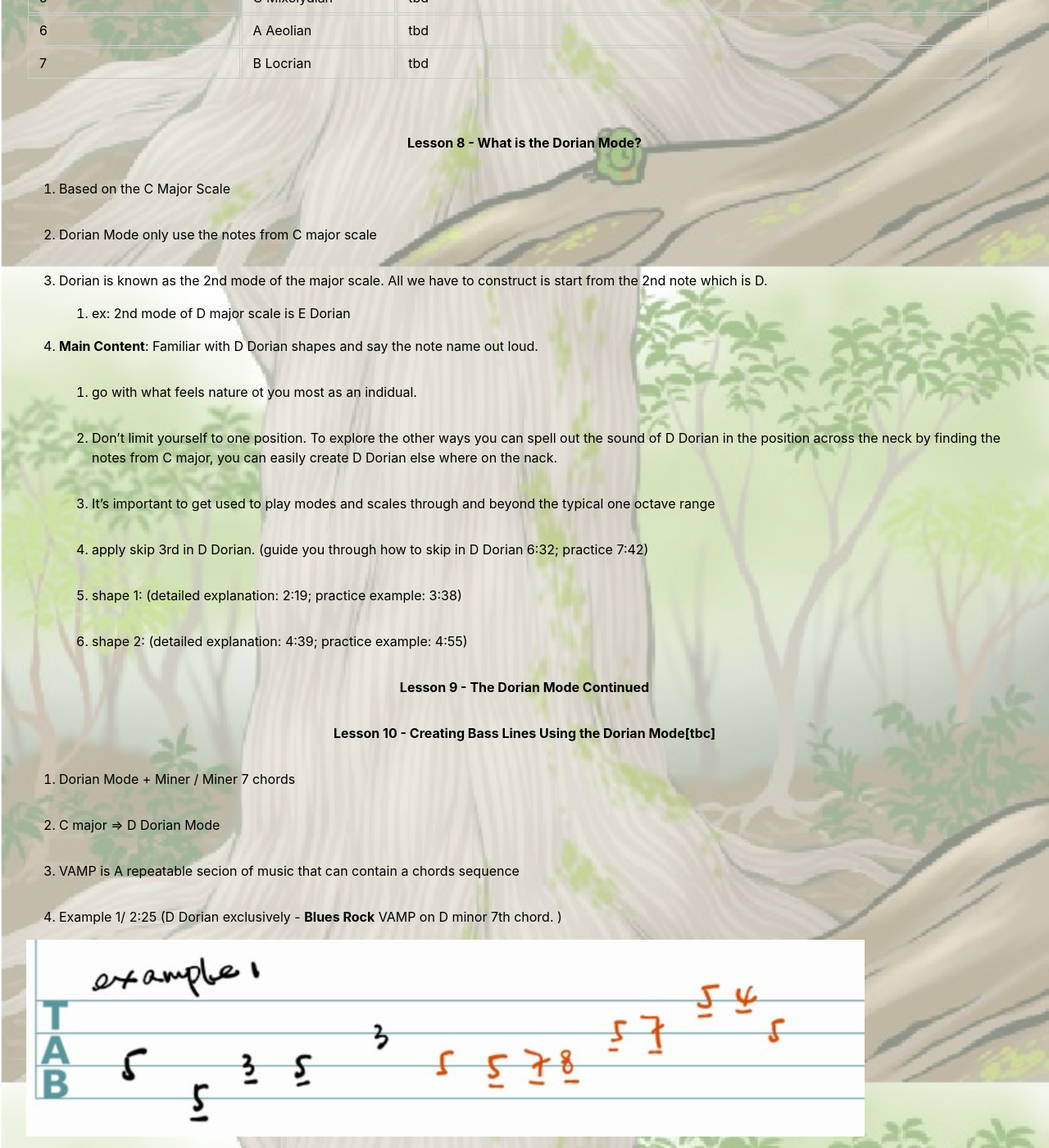
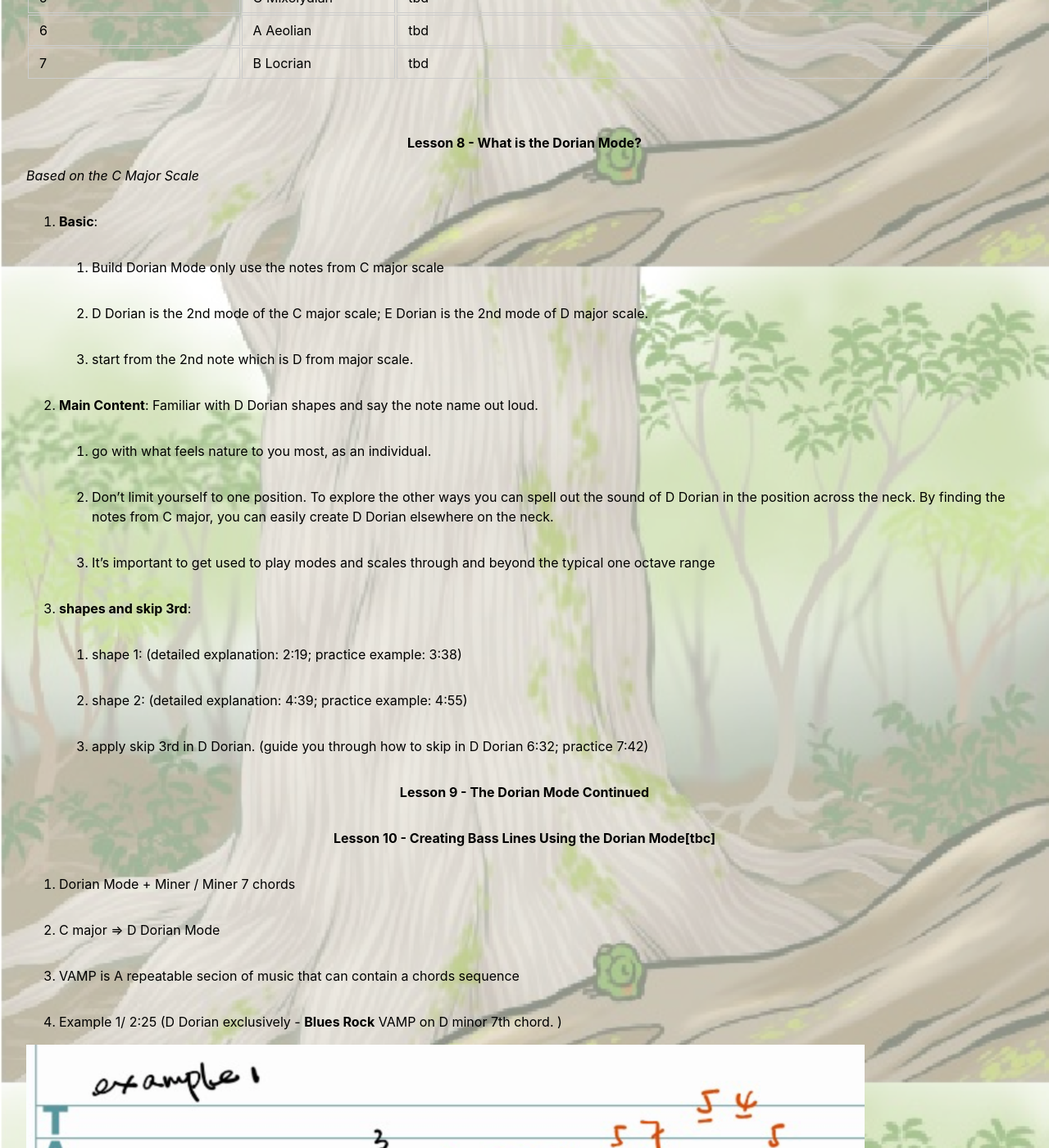
Before and after one commit to shunw/shunw.github.io, a Jekyll site: the page built from bass.md, in a window 1280 px wide and 1400 px high, scrolled down 9625 px. Shown: the whole window at 82% size. Built offline with Jekyll 4.4.1, drawn with Linux system fonts in a browser that asks for light colours.

Commit message:
update one bass lesson

```diff
--- a/bass.md
+++ b/bass.md
@@ -280,27 +280,31 @@ This is for my own bass learning note. The original learning resource link is [h
 
 ### __Lesson 8 - What is the Dorian Mode?__
 
-- Based on the C Major Scale
+*Based on the C Major Scale*
 
-- Dorian Mode only use the notes from C major scale
+- **Basic**:
 
-- Dorian is known as the 2nd mode of the major scale. All we have to construct is start from the 2nd note which is D.
+    - Build Dorian Mode only use the notes from C major scale
 
-    - ex: 2nd mode of D major scale is E Dorian
+    - D Dorian is the 2nd mode of the C major scale; E Dorian is the 2nd mode of D major scale.
+
+    - start from the 2nd note which is D from major scale.
 
 - **Main Content**: Familiar with D Dorian shapes and say the note name out loud.
 
-    - go with what feels nature ot you most as an indidual.
+    - go with what feels nature to you most, as an individual.
 
-    - Don't limit yourself to one position. To explore the other ways you can spell out the sound of D Dorian in the position across the neck by finding the notes from C major, you can easily create D Dorian else where on the nack.
+    - Don't limit yourself to one position. To explore the other ways you can spell out the sound of D Dorian in the position across the neck. By finding the notes from C major, you can easily create D Dorian elsewhere on the neck.
 
     - It's important to get used to play modes and scales through and beyond the typical one octave range
 
-    - apply skip 3rd in D Dorian. (guide you through how to skip in D Dorian 6:32; practice 7:42)
+- **shapes and skip 3rd**:
 
     - shape 1: (detailed explanation: 2:19; practice example: 3:38)
 
     - shape 2: (detailed explanation: 4:39; practice example: 4:55)
+
+    - apply skip 3rd in D Dorian. (guide you through how to skip in D Dorian 6:32; practice 7:42)
 
 
 
```
